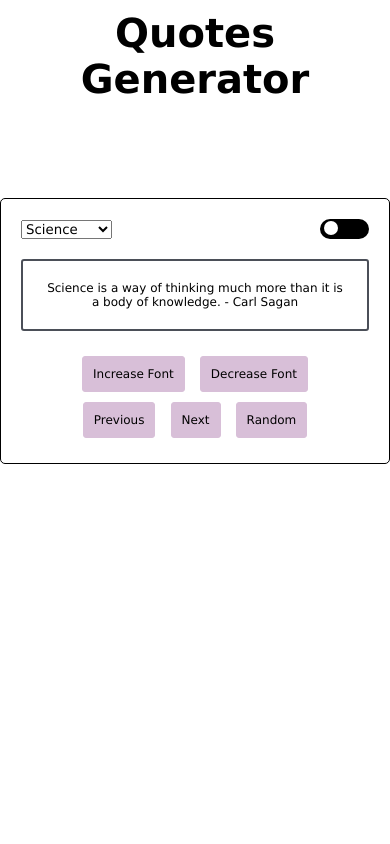
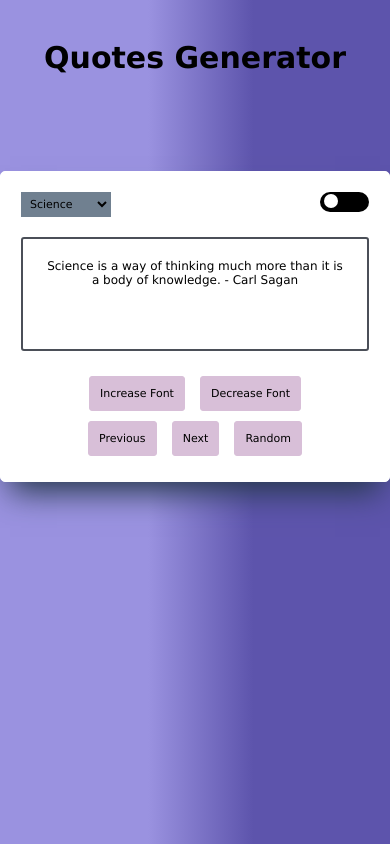
Before and after one commit to suzzumaharjan/Quote-generator, a plain HTML site: page index.html in a window 390 px wide. Drawn offline with Linux system fonts and the light colour scheme.

Commit message:
some modification

```diff
--- a/index.html
+++ b/index.html
@@ -3,7 +3,7 @@
 <head>
     <meta charset="UTF-8">
     <meta name="viewport" content="width=device-width, initial-scale=1.0">
-    <title>Document</title>
+    <title>Quote Generator</title>
     <link rel="stylesheet" href="style.css">
 </head>
 <body>
--- a/script.js
+++ b/script.js
@@ -32,6 +32,7 @@ let currentIndex = 0;
 function updateCategory()
 {
     currentCategory=document.getElementById('category').value;
+    currentIndex=0;
     displayQuotes();
 }
 function IncreaseFont() {
@@ -57,11 +58,14 @@ function previousQuote() {
 }
 function nextQuote() {
     console.log(quotes[currentCategory].length);
-    if (quotes[currentCategory].length > currentIndex) {
+    if (quotes[currentCategory].length-1 > currentIndex) {
 
         currentIndex += 1;
+        console.log(currentIndex)
         displayQuotes();
     }
+
+
 }
 
 const getRandomInteger = (min, max) => {
--- a/style.css
+++ b/style.css
@@ -5,21 +5,37 @@
 
 
 }
+body{
+  /* background: rgb(154,146,224); */
+background: linear-gradient(90deg, rgba(154,146,224,1) 38%, rgba(93,84,172,1) 65%, rgba(93,84,172,1) 66%);
+}
 .container{
     max-width: 550px;
     text-align: center;
     padding: 20px;
-    border:1px solid black;
+    border:1px solid white;
     border-radius: 5px;
     margin: 6rem auto;
+    background-color: white;
+    box-shadow: rgb(38, 57, 77) 0px 20px 30px -10px;
 }
 .heading{
     text-align: center;
     font-size: 60px;
     margin-top: 10px;
 }
+#category
+{
+  width: 121px;
+    font-size: 16px;
+    padding: 4px;
+    background-color: slategrey;
+    border: 1px solid slategrey;
+}
 .quote-detail{
-    margin: 20px 0;
+  height: 80px;
+  max-width: 450px;
+    margin: 20px auto;
     border: 2px solid #4b4f58;
     border-radius: 3px;
     padding: 15px;
@@ -38,6 +54,11 @@
     border: 1px solid thistle ;
     border-radius: 3px;
 }
+.font-control-btn button:hover,.Navigation button:hover{
+background-color:rgb(153, 123, 153);
+color: white;
+}
+
 .switch {
     position: relative;
     display: inline-block;
@@ -92,6 +113,7 @@
   .dark-mode{
     background-color: black;
     color: white;
+    border:1px solid black;
   }
   .light-mode{
     background-color: white;
@@ -105,6 +127,12 @@
 @media (max-width: 600px) {
     .heading{
      font-size: 40px;
+    }
+    #category
+    {
+      width: 100px;
+      font-size: 13px;
+      padding: 4px;
     }
     #quote{
         padding: 5px;
@@ -131,3 +159,40 @@
 
   }
  }
+ @media (max-width: 600px) {
+
+  .heading{
+   font-size: 30px;
+   margin-top: 40px;
+  }
+  #category
+  {
+    width: 90px;
+    font-size: 11px;
+    padding: 4px;
+  }
+  #quote{
+      padding: 5px;
+      font-size: 12px;
+  }
+  button{
+      font-size: 11px;
+  }
+  .container{
+      max-width: 400px;
+
+
+  }
+  .switch {
+
+      width: 49px;
+      height: 20px;
+    }
+
+.slider::before {
+
+  height: 14px;
+  width: 14px;
+
+}
+}
```
